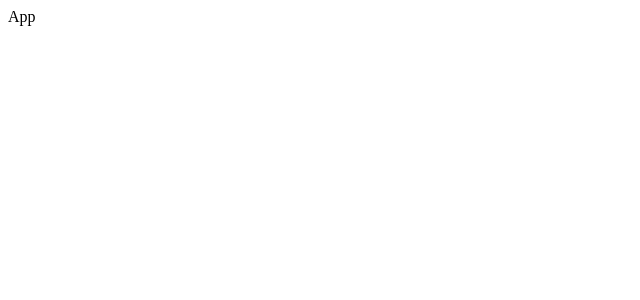
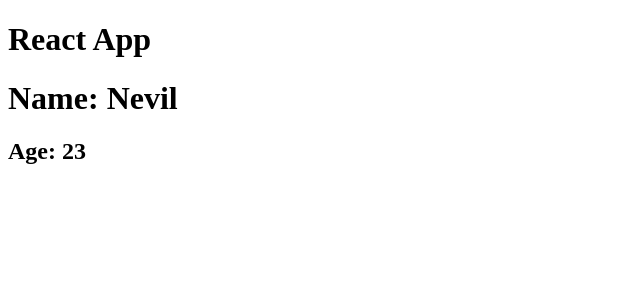
Before and after one commit to dracu-lah/react-essentials, a React (Vite) app in the folder react-quickstart/basics/: page / in a window 1280 px wide. Shown: the top 300 px of the page, without its empty margins (0-640 px from the left). Built offline with nearby package versions, Linux system fonts and the light colour scheme.

Commit message:
feat added chapter one

```diff
--- a/react-quickstart/basics/src/App.jsx
+++ b/react-quickstart/basics/src/App.jsx
@@ -1,6 +1,15 @@
+import Chapter1 from "./components/Chapter1"
+
 const App = () => {
   return (
-    <div>App</div>
+    <div>
+      <h1>
+        React App
+      </h1>
+      <div>
+        <Chapter1 />
+      </div>
+    </div>
   )
 }
 
--- /dev/null
+++ b/react-quickstart/basics/src/components/Chapter1/index.jsx
@@ -0,0 +1,14 @@
+const Chapter1 = () => {
+  const employee = {
+    name: "Nevil",
+    age: 23
+  }
+  return (
+    <div>
+      <h1>Name: {employee.name}</h1>
+      <h2>Age: {employee.age}</h2>
+    </div>
+  )
+}
+
+export default Chapter1
```
